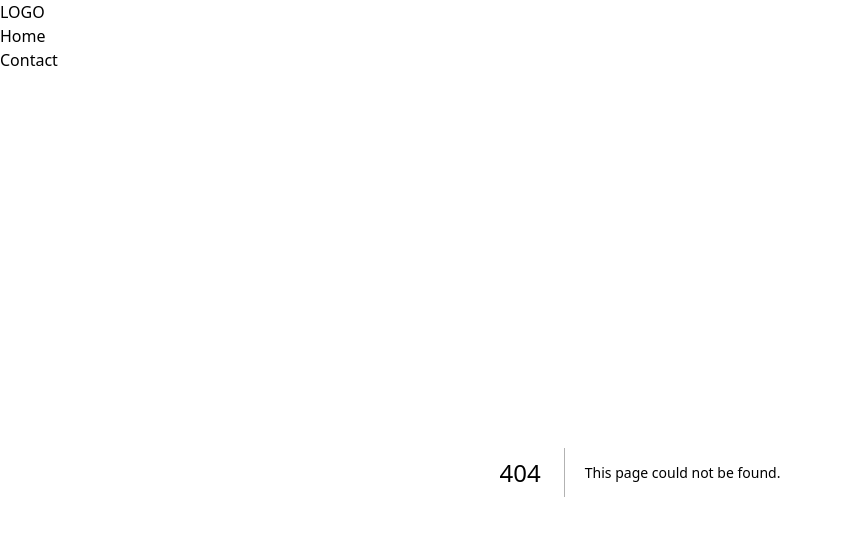
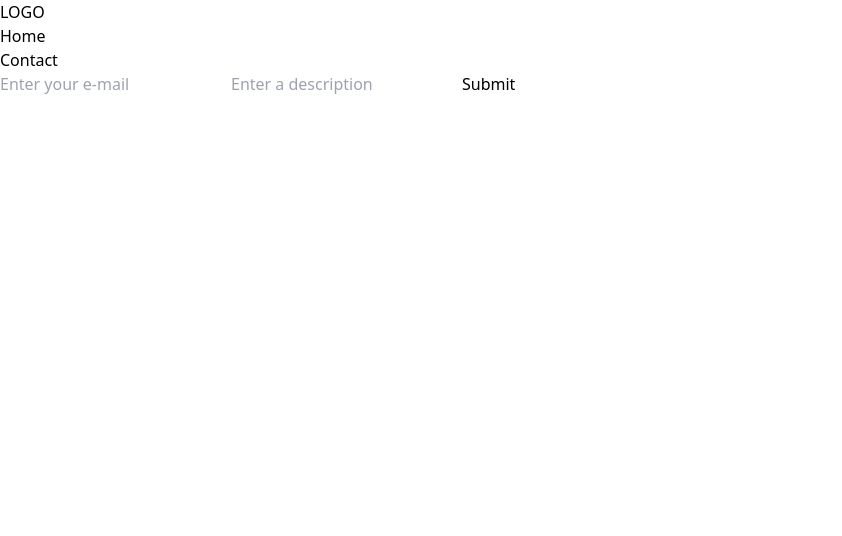
Before and after one commit to nine1000school/asi-3-24-b_api, a Next.js app: page /todos/create in a window 1280 px wide. Before the commit this address had no page. Shown: the top 536 px of the page, without its empty margins (0-842 px from the left). Built offline with nearby package versions, Linux system fonts and the light colour scheme.

Commit message:
chore: formik forms and yup validators

```diff
--- /dev/null
+++ b/src/pages/todos/create.jsx
@@ -0,0 +1,53 @@
+import { descriptionValidator, emailValidator } from "@/utils/validators"
+import { ErrorMessage, Field, Form, Formik } from "formik"
+import * as yup from "yup"
+
+const initialValues = {
+  email: "",
+  description: "",
+}
+const validationSchema = yup.object({
+  email: emailValidator.label("E-mail"),
+  description: descriptionValidator.label("Description"),
+})
+const CreateTodoPage = () => {
+  const handleSubmit = (values) => {
+    console.log(values)
+  }
+
+  return (
+    <Formik
+      initialValues={initialValues}
+      validationSchema={validationSchema}
+      onSubmit={handleSubmit}
+    >
+      <Form className="flex flex-col gap-4" noValidate>
+        <Field
+          name="email"
+          type="email"
+          className="border-2 p-2"
+          placeholder="Enter your e-mail"
+        />
+        <ErrorMessage name="email" component="p" className="text-red-500" />
+        <Field
+          name="description"
+          className="border-2 p-2"
+          placeholder="Enter a description"
+        />
+        <ErrorMessage
+          name="description"
+          component="p"
+          className="text-red-500"
+        />
+        <button
+          type="submit"
+          className="px-3 py-2 bg-blue-600 active:bg-blue-700 text-2xl text-white"
+        >
+          Submit
+        </button>
+      </Form>
+    </Formik>
+  )
+}
+
+export default CreateTodoPage
--- /dev/null
+++ b/src/utils/validators.ts
@@ -0,0 +1,4 @@
+import { string } from "yup"
+
+export const emailValidator = string().email()
+export const descriptionValidator = string().min(8)
```
